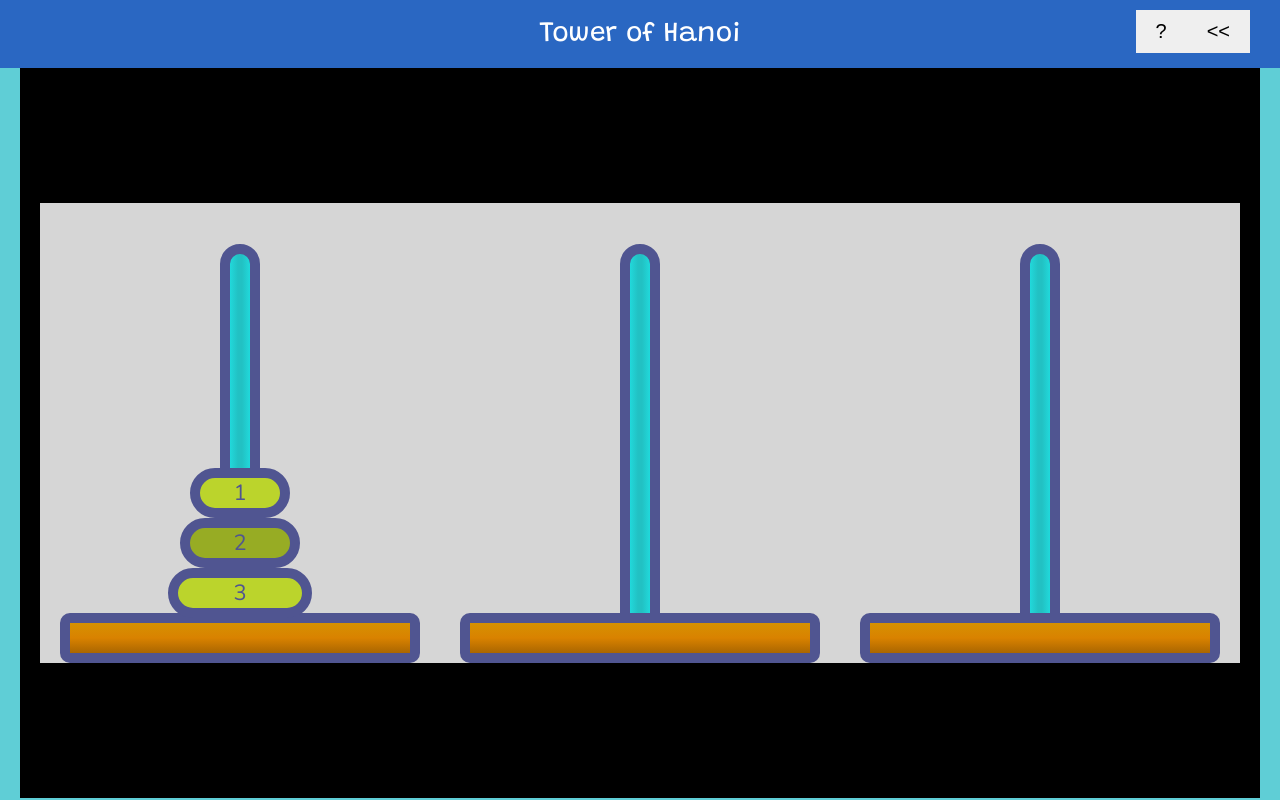
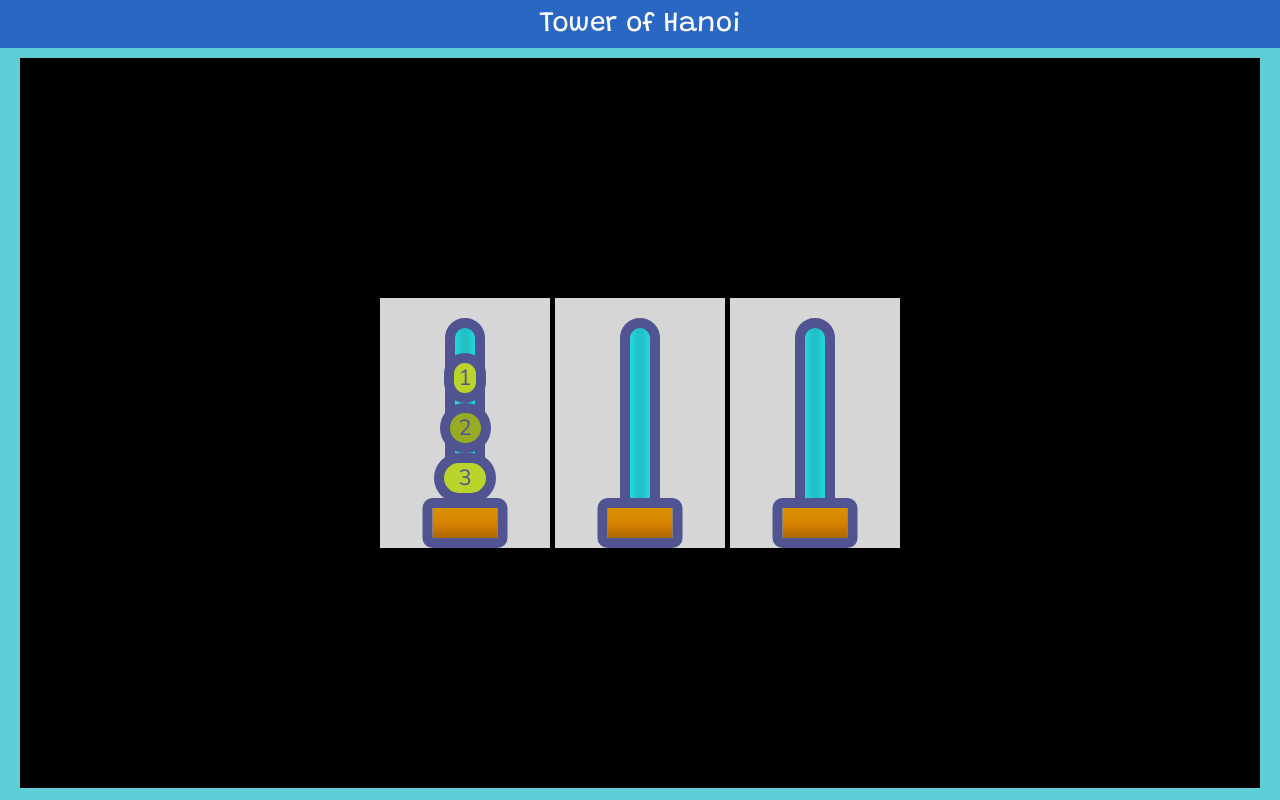
Before and after one commit to ErykFryderyk/Tower-of-Hanoi-Game, a website: page index.html in a window 1280 px wide. Drawn offline with nearby package versions, Linux system fonts and the light colour scheme.

Commit message:
updata scss file

```diff
--- a/index.html
+++ b/index.html
@@ -15,8 +15,8 @@
     <header>
         <h1 class="title">Tower of Hanoi</h1>
         <div class="button-box">
-            <button class="btn btn-rules">?</button>
-            <button class="btn btn-restart"><<</button>
+            <!-- <button class="btn btn-rules">?</button>
+            <button class="btn btn-restart"><<</button> -->
         </div>
     </header>
 
--- a/src/style/style.scss
+++ b/src/style/style.scss
@@ -31,6 +31,7 @@ body{
 header{
     background-color: $blue;
     position: relative;
+    margin-bottom: 10px;
 }
 
 
@@ -41,7 +42,7 @@ header{
     cursive;
     font-size: 28px;
     font-weight: 400;
-    padding: 20px 0;
+    padding: 10px 0;
 
 }
 
@@ -78,15 +79,15 @@ header{
     display: flex;
     justify-content: center;
     align-items: center;
-    flex-wrap: wrap;
     width: 100%;
     min-height: calc(100vh - 70px);
     background-color: black;
 }
 
 .column-box{
-    width: 100%;
-    height: 460px;
+    width: 170px;
+    margin-right: 5px;
+    height: 250px;
     position: relative;
     display: flex;
     justify-content: flex-end;
@@ -116,7 +117,7 @@ header{
     &::after{
         content: '';
         position: absolute;
-        width: 90%;
+        width: 50%;
         border: 10px solid $purple;
         border-radius: 10px;
         height: 50px;
@@ -125,7 +126,18 @@ header{
         bottom: 0;
         transform: translateX(-50%);
     }
+
+    &:last-child{
+        margin-right: 0;
+    }
 }
+
+// @media (min-width: 567px){
+//     .column-box{
+//         height: 200px;
+
+//     }
+// }
 
 .block{
     height: 50px;
@@ -224,25 +236,25 @@ header{
 }
 
 
-@media (min-width: 560px) {
+// @media (min-width: 560px) {
 
-    .column-box {
-        width: 250px;
-    }
+//     .column-box {
+//         width: 250px;
+//     }
 
-}
+// }
 
-@media (min-width: 960px) {
+// @media (min-width: 960px) {
 
-    .column-box {
-        width: 300px;
-    }
+//     .column-box {
+//         width: 300px;
+//     }
 
-}
+// }
 
-@media (min-width: 1260px) {
-    .column-box{
-        width: 400px;
-    }
+// @media (min-width: 1260px) {
+//     .column-box{
+//         width: 400px;
+//     }
 
-}
+// }
```
Also changed, not shown: src/style/style.css.
